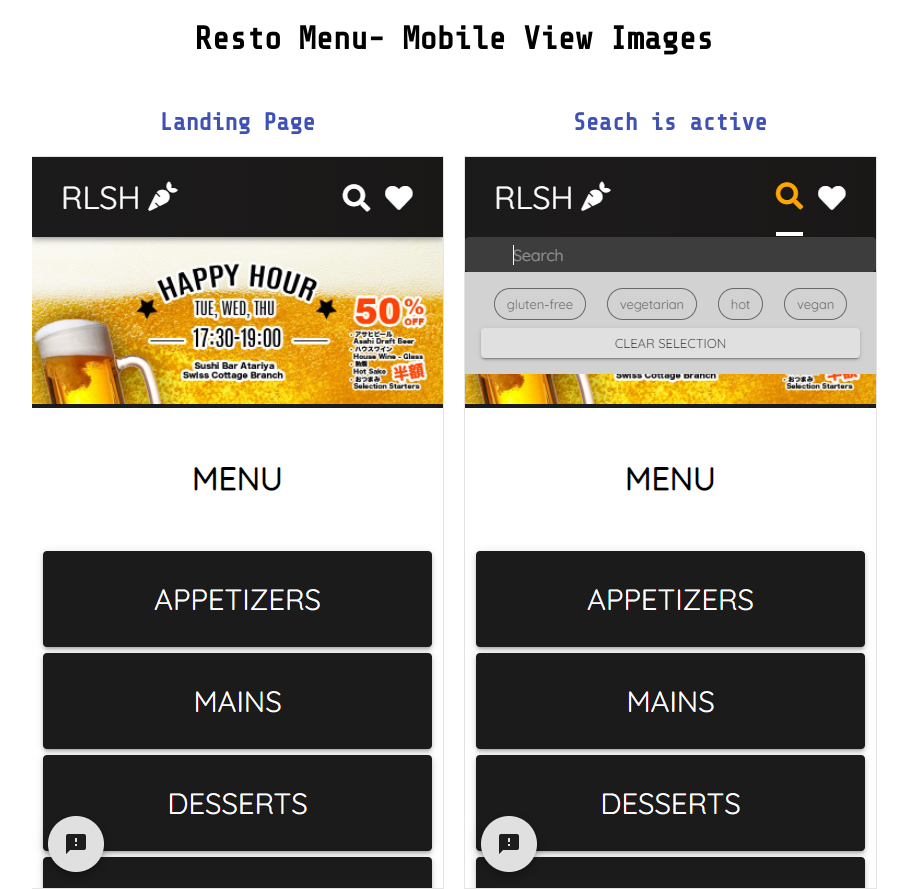
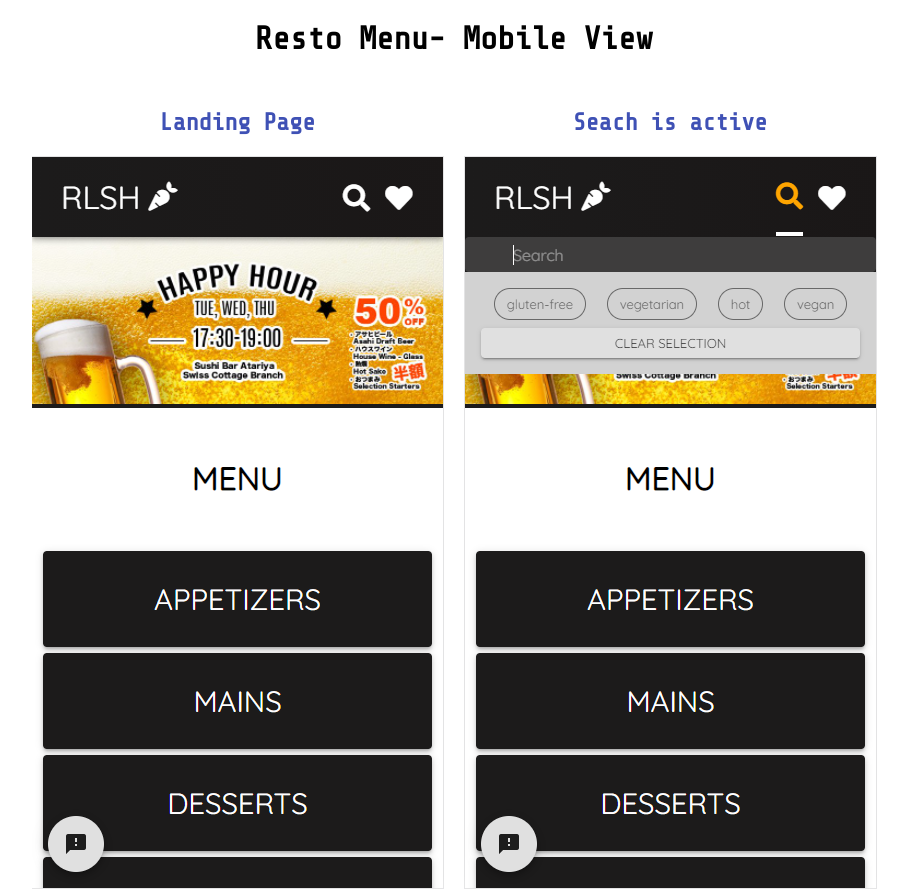
Before and after one commit to lilianyangc/project-gallery, a plain HTML site: page restomenu.html in a window 1280 px wide. Shown: the top 889 px of the page, without its empty margins (186-1094 px from the left). Drawn offline with nearby package versions, Linux system fonts and the light colour scheme.

Commit message:
Updated caption

```diff
--- a/restomenu.html
+++ b/restomenu.html
@@ -9,7 +9,7 @@
 </head>
 <body>
     <div class="root">
-        <h1>Resto Menu- Mobile View Images</h1>
+        <h1>Resto Menu- Mobile View</h1>
     <div class="root-mobile-pages">
 
             <div class="mobile-image">
```
